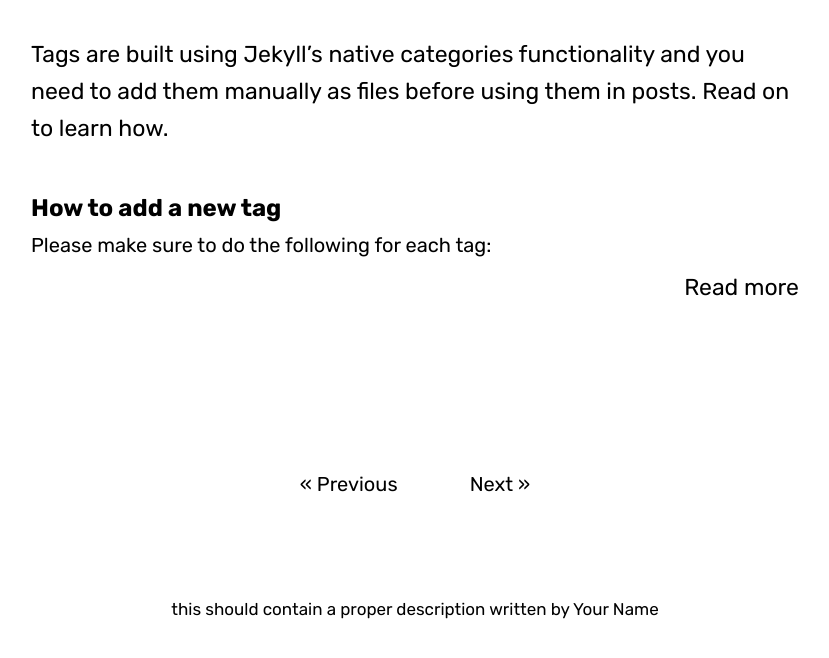
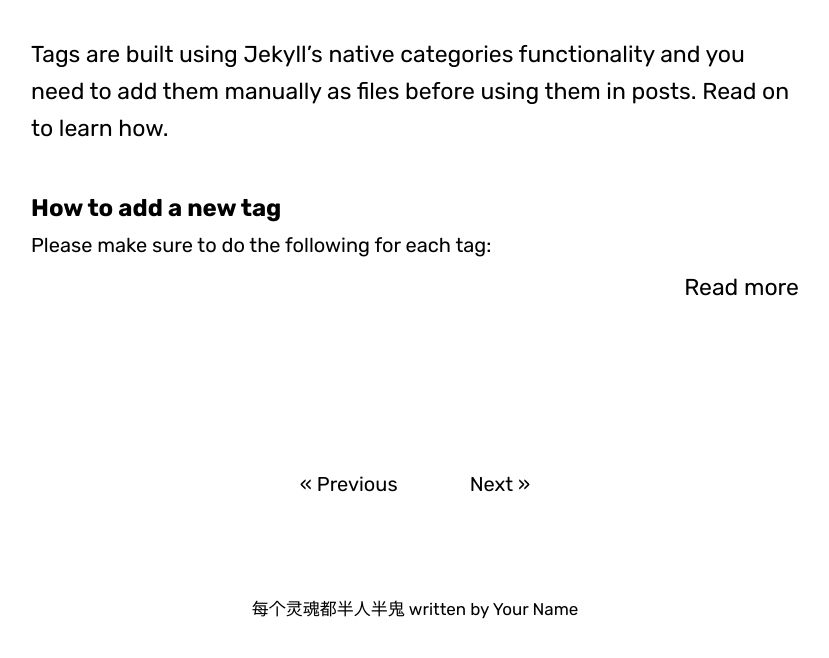
Before and after one commit to FUNzmr/Remember, a Jekyll site: the page built from index.html, in a window 1280 px wide and 900 px high, scrolled down 3826 px, cut to the strip 213-871 px from the top of the window. Shown: the whole strip, without its empty margins (225-1054 px from the left). Built offline with Jekyll 4.4.1, drawn with Linux system fonts in a browser that asks for light colours; some web fonts are replaced; the list of posts is cut into pages by our own code.

Commit message:
Update _config.yml

```diff
--- a/_config.yml
+++ b/_config.yml
@@ -5,9 +5,9 @@
                                   # `http://<username>.github.io` - for GitHub
 
 blog:
-  title                      : dactl
+  title                      : FUN
   description                  : >
-                               this should contain a proper description
+                               每个灵魂都半人半鬼
 
 # Layout configuration
   logo_path                  : "assets/img/dactl.svg" # path to logo file
```
